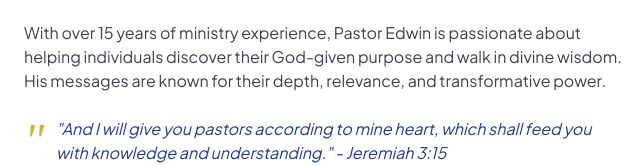
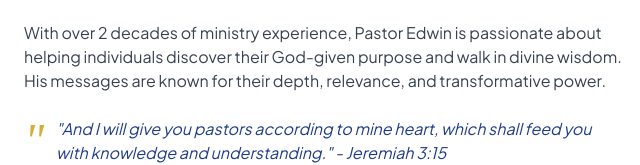
Before and after one commit to Gpcode233/edwin, a plain HTML site: page index.html in a window 1280 px wide. Shown: the part 1309-1474 px from the top of the page, 640-1280 px from the left. Drawn offline with nearby package versions, Linux system fonts and the light colour scheme.

Commit message:
FIX: Update ministry experience description for accuracy

```diff
--- a/index.html
+++ b/index.html
@@ -322,7 +322,7 @@
                         Pastor Edwin Biayeibo is a dynamic minister of the Gospel, called to raise leaders and transform lives through the preaching of God's Word. As the resident pastor of House on the Rock Enugu, he oversees a thriving congregation with a vision to impact society through sound biblical teaching and practical Christian living.
                     </p>
                     <p class="mb-6 text-gray-700">
-                        With over 15 years of ministry experience, Pastor Edwin is passionate about helping individuals discover their God-given purpose and walk in divine wisdom. His messages are known for their depth, relevance, and transformative power.
+                        With over 2 decades of ministry experience, Pastor Edwin is passionate about helping individuals discover their God-given purpose and walk in divine wisdom. His messages are known for their depth, relevance, and transformative power.
                     </p>
                     <div class="scripture-verse italic text-blue-900 mb-6">
                         "And I will give you pastors according to mine heart, which shall feed you with knowledge and understanding." - Jeremiah 3:15
```
